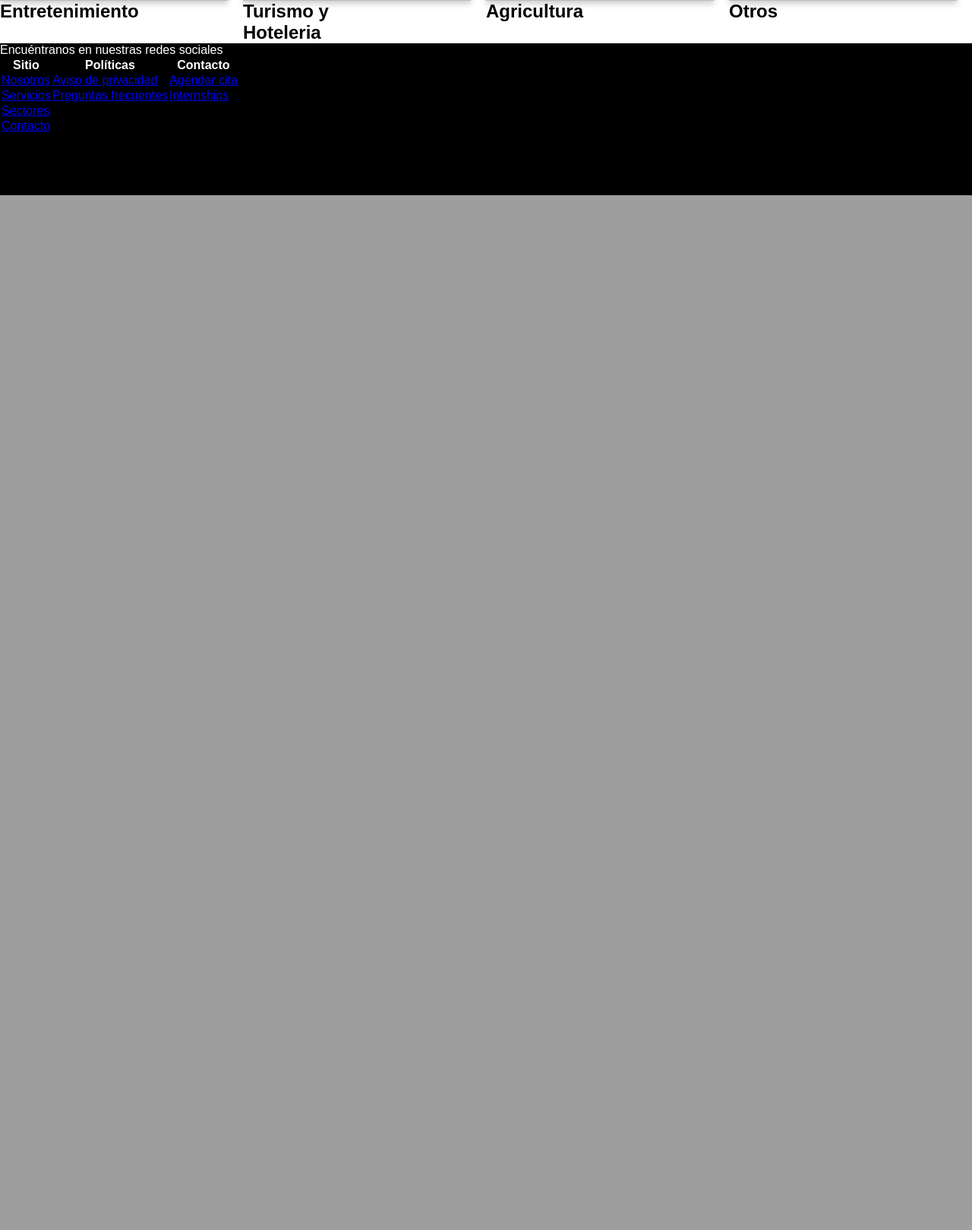
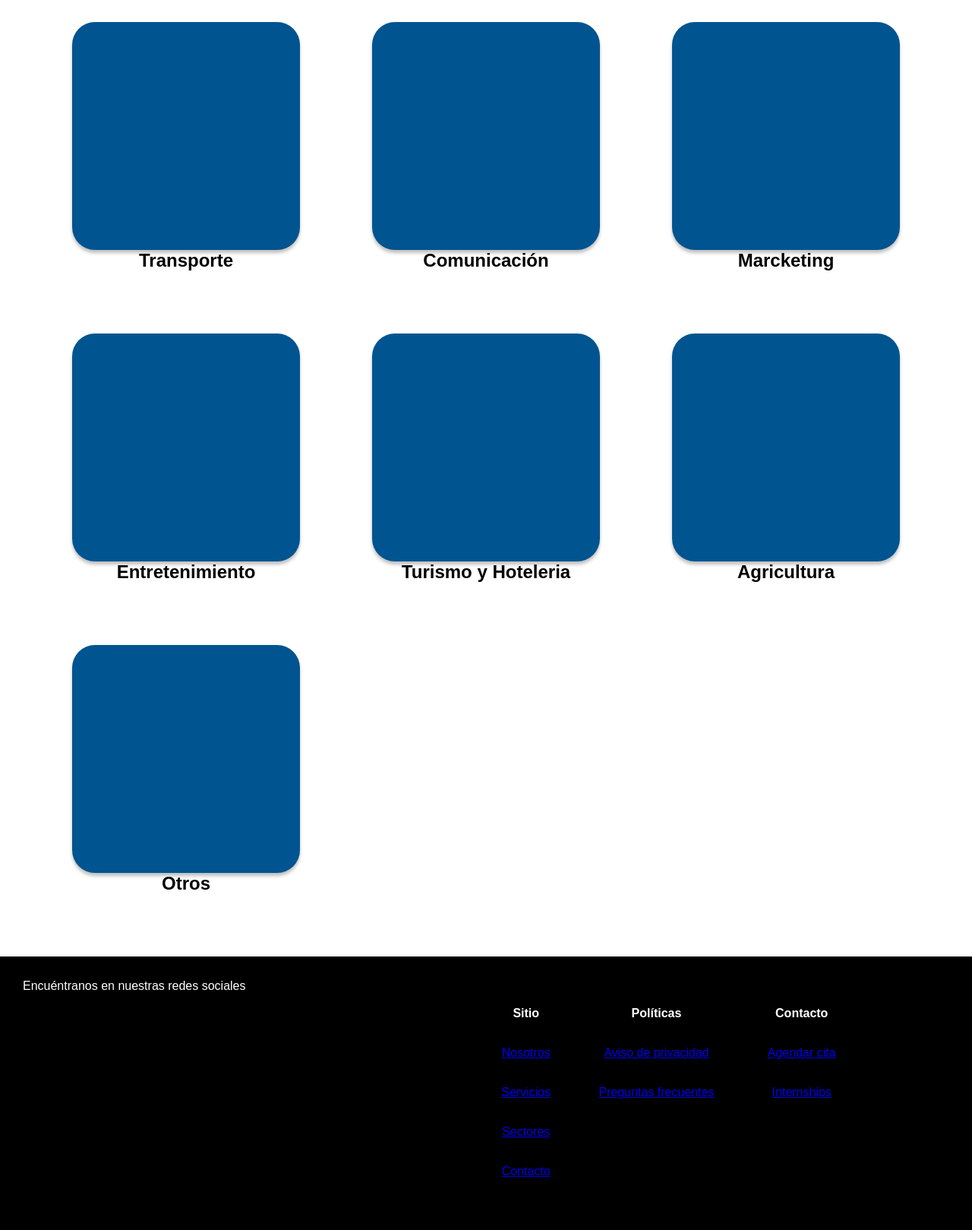
Before and after one commit to Delta-k/naatikWeb, a PHP site: page /sectores.html in a window 1280 px wide. Shown: the part 1511-3130 px from the top of the page at 76% size. Before the commit the page ends 1768 px from the top, so only its background shows below. Run offline with PHP 8.4, Linux system fonts and the light colour scheme.

Commit message:
Cambios en CSS y HTML de sectores

```diff
--- a/sectores.css
+++ b/sectores.css
@@ -6,8 +6,21 @@
 
 .top {
     background-color: #00aeef;
-    height: 200px;
-    line-height: 500%;
+    height: 250px;
+}
+
+.apartado {
+    color: #FFFFFF;
+    font-size: 96px;
+    padding-top: 60px;
+    padding-left: 60px;
+}
+
+.desc {
+    color: #034D82;
+    font-size: 20px;
+    padding-top: 20px;
+    padding-left: 60px;
 }
 
 .flip-card {
@@ -24,7 +37,6 @@
     text-align: center;
     transition: transform 0.6s;
     transform-style: preserve-3d;
-    box-shadow: 0 4px 8px 0 rgba(0,0,0,0.2);
 }
 
 .flip-card:hover .flip-card-inner {
@@ -37,22 +49,36 @@
     height: 100%;
     backface-visibility: hidden;
     backface-visibility: hidden;
+    border-radius: 30px;
+    box-shadow: 0px 4px 4px rgba(0, 0, 0, 0.25);
 }
 
 .flip-card-front {
-    background-color: #bbb;
-    color: black;
+    background-color: #005490;
+
 }
 
 .flip-card-back {
-    background-color: #2980b9;
-    color: white;
+    background-color: #9BE1F8;
+    color: black;
     transform: rotateY(180deg);
+    list-style-position: inside;
+    text-align: justify;
 }
 
 .flip-card-block {
-    width: 25%;
+    /*margin-left: 65px;*/
+    margin-left: 95px;
+    margin-top: 60px;
+    width: 300px;
+    height: 350px;
     float: left;
+    text-align: center;
+}
+
+.info {
+    margin: 20px;
+
 }
 
 .fix {
@@ -60,7 +86,16 @@
 }
 
 footer {
+    margin-top: 60px;
     background-color: #000000;
     color: #FFFFFF;
-    height: 200px;
+    height: 300px;
+    padding: 30px;
 }
+
+.footer-menu {
+    margin-left: 50%;
+    line-height: 50px;
+    width: 40%;
+    text-align: center;
+}
--- a/sectores.html
+++ b/sectores.html
@@ -13,23 +13,23 @@
     <!-- Seccion de Sectores-->
     <div class="top">
         <div class="top-text">
-            <h1>Sectores</h1>
-            <p>La oportunidad de la IA es universal para los distintos tipos de industrias.</p>
+            <h1 class="apartado">Sectores</h1>
+            <p class="desc">La oportunidad de la IA es universal para los distintos tipos de industrias.</p>
         </div>
     </div>
 
     <!-- Seccion de flip-cards -->
-    <div class="flip-cards-info">
+    <div class="flip-cards-section">
         <!-- Primera flip-card -->
         <div class="flip-card-block">
             <div class="flip-card">
                 <div class="flip-card-inner">
                     <div class="flip-card-front">
-                        <img src="https://cdn.pixabay.com/photo/2012/05/07/13/57/button-48536_960_720.png" alt="Operaciones fraudulentas icono" style="width:250px;height:250px;">
+                        <!--<img src="https://cdn.pixabay.com/photo/2012/05/07/13/57/button-48536_960_720.png" alt="Operaciones fraudulentas icono" style="width:300px;height:300px;">-->
                     </div>
                     <div class="flip-card-back">
-                        <p>Lorem ipsum dolor sit amet, <br>consectetur adipiscing elit, <br>sed do eiusmod tempor incididunt <br>ut labore et dolore magna aliqua.</p>
-                        <ul>
+                        <p class="info">Lorem ipsum dolor sit amet, consectetur adipiscing elit, sed do eiusmod tempor incididunt ut labore et dolore magna aliqua. Lorem ipsum dolor sit amet, consectetur adipiscing elit, sed do eiusmod tempor incididunt ut labore et dolore magna aliqua.</p>
+                        <ul class="info">
                             <li>Ejemplo</li>
                             <li>Ejemplo</li>
                             <li>Ejemplo</li>
@@ -37,7 +37,7 @@
                     </div>
                 </div>
             </div>
-            <h2>Manufactura o<br>Fabricación</h2>
+            <h2>Manufactura o Fabricación</h2>
         </div>
 
         <!-- Segunda flip-card -->
@@ -45,11 +45,11 @@
             <div class="flip-card">
                 <div class="flip-card-inner">
                     <div class="flip-card-front">
-                        <img src="https://cdn.pixabay.com/photo/2012/05/07/13/57/button-48536_960_720.png" alt="Operaciones fraudulentas icono" style="width:250px;height:250px;">
+                        <!--<img src="https://cdn.pixabay.com/photo/2012/05/07/13/57/button-48536_960_720.png" alt="Operaciones fraudulentas icono" style="width:300px;height:300px;">-->
                     </div>
                     <div class="flip-card-back">
-                        <p>Lorem ipsum dolor sit amet, <br>consectetur adipiscing elit, <br>sed do eiusmod tempor incididunt <br>ut labore et dolore magna aliqua.</p>
-                        <ul>
+                        <p class="info">Lorem ipsum dolor sit amet, consectetur adipiscing elit, sed do eiusmod tempor incididunt ut labore et dolore magna aliqua. Lorem ipsum dolor sit amet, consectetur adipiscing elit, sed do eiusmod tempor incididunt ut labore et dolore magna aliqua.</p>
+                        <ul class="info">
                             <li>Ejemplo</li>
                             <li>Ejemplo</li>
                             <li>Ejemplo</li>
@@ -57,7 +57,7 @@
                     </div>
                 </div>
             </div>
-            <h2>Cuidado de<br>la Salud</h2>
+            <h2>Cuidado de la Salud</h2>
         </div>
 
         <!-- Tercera flip-card -->
@@ -65,11 +65,11 @@
             <div class="flip-card">
                 <div class="flip-card-inner">
                     <div class="flip-card-front">
-                        <img src="https://cdn.pixabay.com/photo/2012/05/07/13/57/button-48536_960_720.png" alt="Operaciones fraudulentas icono" style="width:250px;height:250px;">
+                        <!--<img src="https://cdn.pixabay.com/photo/2012/05/07/13/57/button-48536_960_720.png" alt="Operaciones fraudulentas icono" style="width:300px;height:300px;">-->
                     </div>
                     <div class="flip-card-back">
-                        <p>Lorem ipsum dolor sit amet, <br>consectetur adipiscing elit, <br>sed do eiusmod tempor incididunt <br>ut labore et dolore magna aliqua.</p>
-                        <ul>
+                        <p class="info">Lorem ipsum dolor sit amet, consectetur adipiscing elit, sed do eiusmod tempor incididunt ut labore et dolore magna aliqua. Lorem ipsum dolor sit amet, consectetur adipiscing elit, sed do eiusmod tempor incididunt ut labore et dolore magna aliqua.</p>
+                        <ul class="info">
                             <li>Ejemplo</li>
                             <li>Ejemplo</li>
                             <li>Ejemplo</li>
@@ -85,11 +85,11 @@
             <div class="flip-card">
                 <div class="flip-card-inner">
                     <div class="flip-card-front">
-                        <img src="https://cdn.pixabay.com/photo/2012/05/07/13/57/button-48536_960_720.png" alt="Operaciones fraudulentas icono" style="width:250px;height:250px;">
+                        <!--<img src="https://cdn.pixabay.com/photo/2012/05/07/13/57/button-48536_960_720.png" alt="Operaciones fraudulentas icono" style="width:300px;height:300px;">-->
                     </div>
                     <div class="flip-card-back">
-                        <p>Lorem ipsum dolor sit amet, <br>consectetur adipiscing elit, <br>sed do eiusmod tempor incididunt <br>ut labore et dolore magna aliqua.</p>
-                        <ul>
+                        <p class="info">Lorem ipsum dolor sit amet, consectetur adipiscing elit, sed do eiusmod tempor incididunt ut labore et dolore magna aliqua. Lorem ipsum dolor sit amet, consectetur adipiscing elit, sed do eiusmod tempor incididunt ut labore et dolore magna aliqua.</p>
+                        <ul class="info">
                             <li>Ejemplo</li>
                             <li>Ejemplo</li>
                             <li>Ejemplo</li>
@@ -97,7 +97,7 @@
                     </div>
                 </div>
             </div>
-            <h2>Servicos<br>Financieros</h2>
+            <h2>Servicos Financieros</h2>
         </div>
 
         <!-- Quinta flip-card -->
@@ -105,11 +105,11 @@
             <div class="flip-card">
                 <div class="flip-card-inner">
                     <div class="flip-card-front">
-                        <img src="https://cdn.pixabay.com/photo/2012/05/07/13/57/button-48536_960_720.png" alt="Operaciones fraudulentas icono" style="width:250px;height:250px;">
+                        <!--<img src="https://cdn.pixabay.com/photo/2012/05/07/13/57/button-48536_960_720.png" alt="Operaciones fraudulentas icono" style="width:300px;height:300px;">-->
                     </div>
                     <div class="flip-card-back">
-                        <p>Lorem ipsum dolor sit amet, <br>consectetur adipiscing elit, <br>sed do eiusmod tempor incididunt <br>ut labore et dolore magna aliqua.</p>
-                        <ul>
+                        <p class="info">Lorem ipsum dolor sit amet, consectetur adipiscing elit, sed do eiusmod tempor incididunt ut labore et dolore magna aliqua. Lorem ipsum dolor sit amet, consectetur adipiscing elit, sed do eiusmod tempor incididunt ut labore et dolore magna aliqua.</p>
+                        <ul class="info">
                             <li>Ejemplo</li>
                             <li>Ejemplo</li>
                             <li>Ejemplo</li>
@@ -125,11 +125,11 @@
             <div class="flip-card">
                 <div class="flip-card-inner">
                     <div class="flip-card-front">
-                        <img src="https://cdn.pixabay.com/photo/2012/05/07/13/57/button-48536_960_720.png" alt="Operaciones fraudulentas icono" style="width:250px;height:250px;">
+                        <!--<img src="https://cdn.pixabay.com/photo/2012/05/07/13/57/button-48536_960_720.png" alt="Operaciones fraudulentas icono" style="width:300px;height:300px;">-->
                     </div>
                     <div class="flip-card-back">
-                        <p>Lorem ipsum dolor sit amet, <br>consectetur adipiscing elit, <br>sed do eiusmod tempor incididunt <br>ut labore et dolore magna aliqua.</p>
-                        <ul>
+                        <p class="info">Lorem ipsum dolor sit amet, consectetur adipiscing elit, sed do eiusmod tempor incididunt ut labore et dolore magna aliqua. Lorem ipsum dolor sit amet, consectetur adipiscing elit, sed do eiusmod tempor incididunt ut labore et dolore magna aliqua.</p>
+                        <ul class="info">
                             <li>Ejemplo</li>
                             <li>Ejemplo</li>
                             <li>Ejemplo</li>
@@ -145,11 +145,11 @@
             <div class="flip-card">
                 <div class="flip-card-inner">
                     <div class="flip-card-front">
-                        <img src="https://cdn.pixabay.com/photo/2012/05/07/13/57/button-48536_960_720.png" alt="Operaciones fraudulentas icono" style="width:250px;height:250px;">
+                        <!--<img src="https://cdn.pixabay.com/photo/2012/05/07/13/57/button-48536_960_720.png" alt="Operaciones fraudulentas icono" style="width:300px;height:300px;">-->
                     </div>
                     <div class="flip-card-back">
-                        <p>Lorem ipsum dolor sit amet, <br>consectetur adipiscing elit, <br>sed do eiusmod tempor incididunt <br>ut labore et dolore magna aliqua.</p>
-                        <ul>
+                        <p class="info">Lorem ipsum dolor sit amet, consectetur adipiscing elit, sed do eiusmod tempor incididunt ut labore et dolore magna aliqua. Lorem ipsum dolor sit amet, consectetur adipiscing elit, sed do eiusmod tempor incididunt ut labore et dolore magna aliqua.</p>
+                        <ul class="info">
                             <li>Ejemplo</li>
                             <li>Ejemplo</li>
                             <li>Ejemplo</li>
@@ -165,11 +165,11 @@
             <div class="flip-card">
                 <div class="flip-card-inner">
                     <div class="flip-card-front">
-                        <img src="https://cdn.pixabay.com/photo/2012/05/07/13/57/button-48536_960_720.png" alt="Operaciones fraudulentas icono" style="width:250px;height:250px;">
+                        <!--<img src="https://cdn.pixabay.com/photo/2012/05/07/13/57/button-48536_960_720.png" alt="Operaciones fraudulentas icono" style="width:300px;height:300px;">-->
                     </div>
                     <div class="flip-card-back">
-                        <p>Lorem ipsum dolor sit amet, <br>consectetur adipiscing elit, <br>sed do eiusmod tempor incididunt <br>ut labore et dolore magna aliqua.</p>
-                        <ul>
+                        <p class="info">Lorem ipsum dolor sit amet, consectetur adipiscing elit, sed do eiusmod tempor incididunt ut labore et dolore magna aliqua. Lorem ipsum dolor sit amet, consectetur adipiscing elit, sed do eiusmod tempor incididunt ut labore et dolore magna aliqua.</p>
+                        <ul class="info">
                             <li>Ejemplo</li>
                             <li>Ejemplo</li>
                             <li>Ejemplo</li>
@@ -185,11 +185,11 @@
             <div class="flip-card">
                 <div class="flip-card-inner">
                     <div class="flip-card-front">
-                        <img src="https://cdn.pixabay.com/photo/2012/05/07/13/57/button-48536_960_720.png" alt="Operaciones fraudulentas icono" style="width:250px;height:250px;">
+                        <!--<img src="https://cdn.pixabay.com/photo/2012/05/07/13/57/button-48536_960_720.png" alt="Operaciones fraudulentas icono" style="width:300px;height:300px;">-->
                     </div>
                     <div class="flip-card-back">
-                        <p>Lorem ipsum dolor sit amet, <br>consectetur adipiscing elit, <br>sed do eiusmod tempor incididunt <br>ut labore et dolore magna aliqua.</p>
-                        <ul>
+                        <p class="info">Lorem ipsum dolor sit amet, consectetur adipiscing elit, sed do eiusmod tempor incididunt ut labore et dolore magna aliqua. Lorem ipsum dolor sit amet, consectetur adipiscing elit, sed do eiusmod tempor incididunt ut labore et dolore magna aliqua.</p>
+                        <ul class="info">
                             <li>Ejemplo</li>
                             <li>Ejemplo</li>
                             <li>Ejemplo</li>
@@ -205,11 +205,11 @@
             <div class="flip-card">
                 <div class="flip-card-inner">
                     <div class="flip-card-front">
-                        <img src="https://cdn.pixabay.com/photo/2012/05/07/13/57/button-48536_960_720.png" alt="Operaciones fraudulentas icono" style="width:250px;height:250px;">
+                        <!--<img src="https://cdn.pixabay.com/photo/2012/05/07/13/57/button-48536_960_720.png" alt="Operaciones fraudulentas icono" style="width:300px;height:300px;">-->
                     </div>
                     <div class="flip-card-back">
-                        <p>Lorem ipsum dolor sit amet, <br>consectetur adipiscing elit, <br>sed do eiusmod tempor incididunt <br>ut labore et dolore magna aliqua.</p>
-                        <ul>
+                        <p class="info">Lorem ipsum dolor sit amet, consectetur adipiscing elit, sed do eiusmod tempor incididunt ut labore et dolore magna aliqua. Lorem ipsum dolor sit amet, consectetur adipiscing elit, sed do eiusmod tempor incididunt ut labore et dolore magna aliqua.</p>
+                        <ul class="info">
                             <li>Ejemplo</li>
                             <li>Ejemplo</li>
                             <li>Ejemplo</li>
@@ -225,11 +225,11 @@
             <div class="flip-card">
                 <div class="flip-card-inner">
                     <div class="flip-card-front">
-                        <img src="https://cdn.pixabay.com/photo/2012/05/07/13/57/button-48536_960_720.png" alt="Operaciones fraudulentas icono" style="width:250px;height:250px;">
+                        <!--<img src="https://cdn.pixabay.com/photo/2012/05/07/13/57/button-48536_960_720.png" alt="Operaciones fraudulentas icono" style="width:300px;height:300px;">-->
                     </div>
                     <div class="flip-card-back">
-                        <p>Lorem ipsum dolor sit amet, <br>consectetur adipiscing elit, <br>sed do eiusmod tempor incididunt <br>ut labore et dolore magna aliqua.</p>
-                        <ul>
+                        <p class="info">Lorem ipsum dolor sit amet, consectetur adipiscing elit, sed do eiusmod tempor incididunt ut labore et dolore magna aliqua. Lorem ipsum dolor sit amet, consectetur adipiscing elit, sed do eiusmod tempor incididunt ut labore et dolore magna aliqua.</p>
+                        <ul class="info">
                             <li>Ejemplo</li>
                             <li>Ejemplo</li>
                             <li>Ejemplo</li>
@@ -245,11 +245,11 @@
             <div class="flip-card">
                 <div class="flip-card-inner">
                     <div class="flip-card-front">
-                        <img src="https://cdn.pixabay.com/photo/2012/05/07/13/57/button-48536_960_720.png" alt="Operaciones fraudulentas icono" style="width:250px;height:250px;">
+                        <!--<img src="https://cdn.pixabay.com/photo/2012/05/07/13/57/button-48536_960_720.png" alt="Operaciones fraudulentas icono" style="width:300px;height:300px;">-->
                     </div>
                     <div class="flip-card-back">
-                        <p>Lorem ipsum dolor sit amet, <br>consectetur adipiscing elit, <br>sed do eiusmod tempor incididunt <br>ut labore et dolore magna aliqua.</p>
-                        <ul>
+                        <p class="info">Lorem ipsum dolor sit amet, consectetur adipiscing elit, sed do eiusmod tempor incididunt ut labore et dolore magna aliqua. Lorem ipsum dolor sit amet, consectetur adipiscing elit, sed do eiusmod tempor incididunt ut labore et dolore magna aliqua.</p>
+                        <ul class="info">
                             <li>Ejemplo</li>
                             <li>Ejemplo</li>
                             <li>Ejemplo</li>
@@ -265,11 +265,11 @@
             <div class="flip-card">
                 <div class="flip-card-inner">
                     <div class="flip-card-front">
-                        <img src="https://cdn.pixabay.com/photo/2012/05/07/13/57/button-48536_960_720.png" alt="Operaciones fraudulentas icono" style="width:250px;height:250px;">
+                        <!--<img src="https://cdn.pixabay.com/photo/2012/05/07/13/57/button-48536_960_720.png" alt="Operaciones fraudulentas icono" style="width:300px;height:300px;">-->
                     </div>
                     <div class="flip-card-back">
-                        <p>Lorem ipsum dolor sit amet, <br>consectetur adipiscing elit, <br>sed do eiusmod tempor incididunt <br>ut labore et dolore magna aliqua.</p>
-                        <ul>
+                        <p class="info">Lorem ipsum dolor sit amet, consectetur adipiscing elit, sed do eiusmod tempor incididunt ut labore et dolore magna aliqua. Lorem ipsum dolor sit amet, consectetur adipiscing elit, sed do eiusmod tempor incididunt ut labore et dolore magna aliqua.</p>
+                        <ul class="info">
                             <li>Ejemplo</li>
                             <li>Ejemplo</li>
                             <li>Ejemplo</li>
@@ -285,11 +285,11 @@
             <div class="flip-card">
                 <div class="flip-card-inner">
                     <div class="flip-card-front">
-                        <img src="https://cdn.pixabay.com/photo/2012/05/07/13/57/button-48536_960_720.png" alt="Operaciones fraudulentas icono" style="width:250px;height:250px;">
+                        <!--<img src="https://cdn.pixabay.com/photo/2012/05/07/13/57/button-48536_960_720.png" alt="Operaciones fraudulentas icono" style="width:300px;height:300px;">-->
                     </div>
                     <div class="flip-card-back">
-                        <p>Lorem ipsum dolor sit amet, <br>consectetur adipiscing elit, <br>sed do eiusmod tempor incididunt <br>ut labore et dolore magna aliqua.</p>
-                        <ul>
+                        <p class="info">Lorem ipsum dolor sit amet, consectetur adipiscing elit, sed do eiusmod tempor incididunt ut labore et dolore magna aliqua. Lorem ipsum dolor sit amet, consectetur adipiscing elit, sed do eiusmod tempor incididunt ut labore et dolore magna aliqua.</p>
+                        <ul class="info">
                             <li>Ejemplo</li>
                             <li>Ejemplo</li>
                             <li>Ejemplo</li>
@@ -297,7 +297,7 @@
                     </div>
                 </div>
             </div>
-            <h2>Turismo y<br>Hoteleria</h2>
+            <h2>Turismo y Hoteleria</h2>
         </div>
 
     <!-- 15º flip-card -->
@@ -305,11 +305,11 @@
             <div class="flip-card">
                 <div class="flip-card-inner">
                     <div class="flip-card-front">
-                        <img src="https://cdn.pixabay.com/photo/2012/05/07/13/57/button-48536_960_720.png" alt="Operaciones fraudulentas icono" style="width:250px;height:250px;">
+                        <!--<img src="https://cdn.pixabay.com/photo/2012/05/07/13/57/button-48536_960_720.png" alt="Operaciones fraudulentas icono" style="width:300px;height:300px;">-->
                     </div>
                     <div class="flip-card-back">
-                        <p>Lorem ipsum dolor sit amet, <br>consectetur adipiscing elit, <br>sed do eiusmod tempor incididunt <br>ut labore et dolore magna aliqua.</p>
-                        <ul>
+                        <p class="info">Lorem ipsum dolor sit amet, consectetur adipiscing elit, sed do eiusmod tempor incididunt ut labore et dolore magna aliqua. Lorem ipsum dolor sit amet, consectetur adipiscing elit, sed do eiusmod tempor incididunt ut labore et dolore magna aliqua.</p>
+                        <ul class="info">
                             <li>Ejemplo</li>
                             <li>Ejemplo</li>
                             <li>Ejemplo</li>
@@ -325,11 +325,11 @@
             <div class="flip-card">
                 <div class="flip-card-inner">
                     <div class="flip-card-front">
-                        <img src="https://cdn.pixabay.com/photo/2012/05/07/13/57/button-48536_960_720.png" alt="Operaciones fraudulentas icono" style="width:250px;height:250px;">
+                        <!--<img src="https://cdn.pixabay.com/photo/2012/05/07/13/57/button-48536_960_720.png" alt="Operaciones fraudulentas icono" style="width:300px;height:300px;">-->
                     </div>
                     <div class="flip-card-back">
-                        <p>Lorem ipsum dolor sit amet, <br>consectetur adipiscing elit, <br>sed do eiusmod tempor incididunt <br>ut labore et dolore magna aliqua.</p>
-                        <ul>
+                        <p class="info">Lorem ipsum dolor sit amet, consectetur adipiscing elit, sed do eiusmod tempor incididunt ut labore et dolore magna aliqua. Lorem ipsum dolor sit amet, consectetur adipiscing elit, sed do eiusmod tempor incididunt ut labore et dolore magna aliqua.</p>
+                        <ul class="info">
                             <li>Ejemplo</li>
                             <li>Ejemplo</li>
                             <li>Ejemplo</li>
@@ -347,7 +347,7 @@
         </div>
 
         <div>
-            <table>
+            <table class="footer-menu">
                 <tr>
                     <th>Sitio</th>
                     <th>Políticas</th>
```
